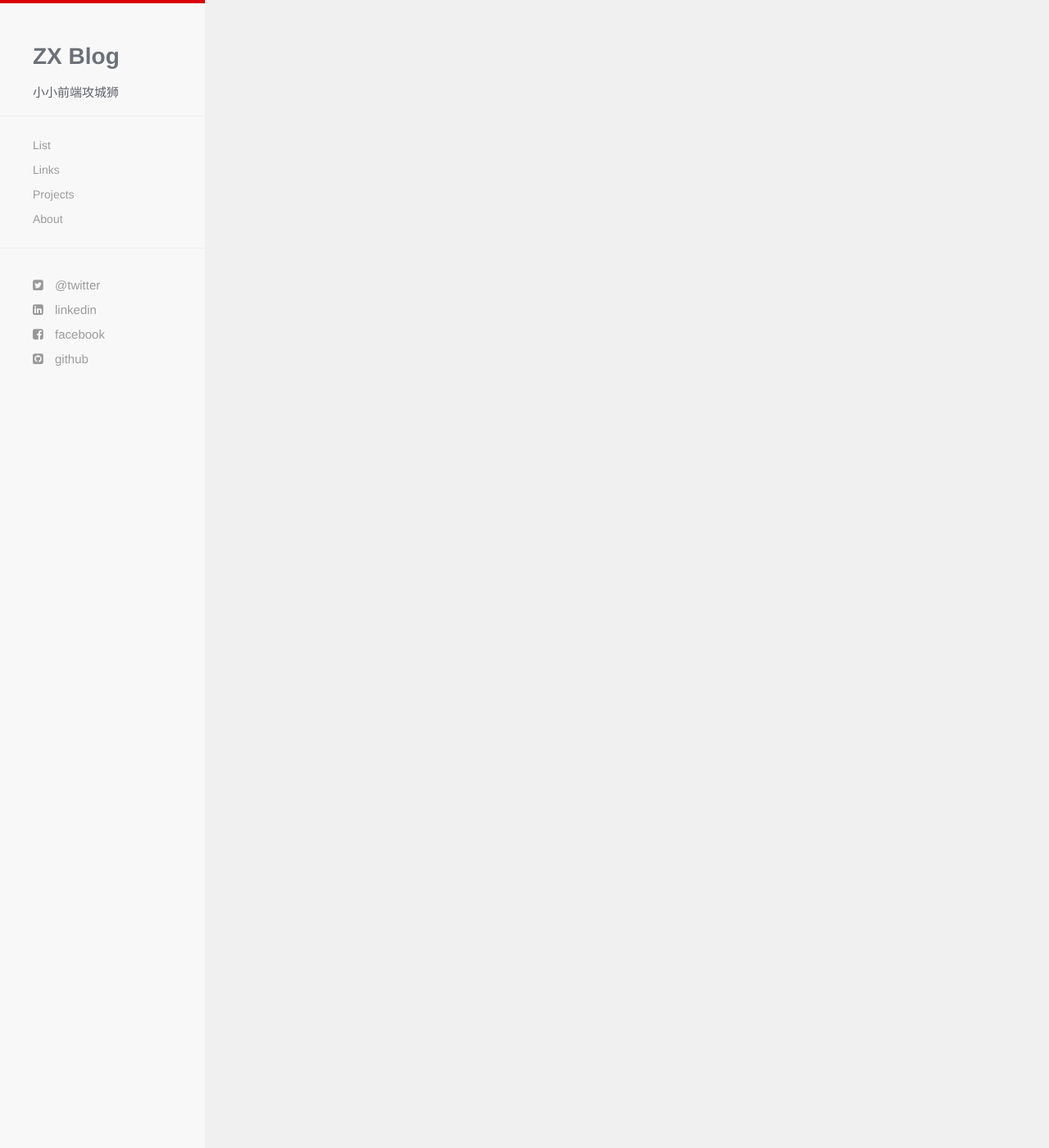
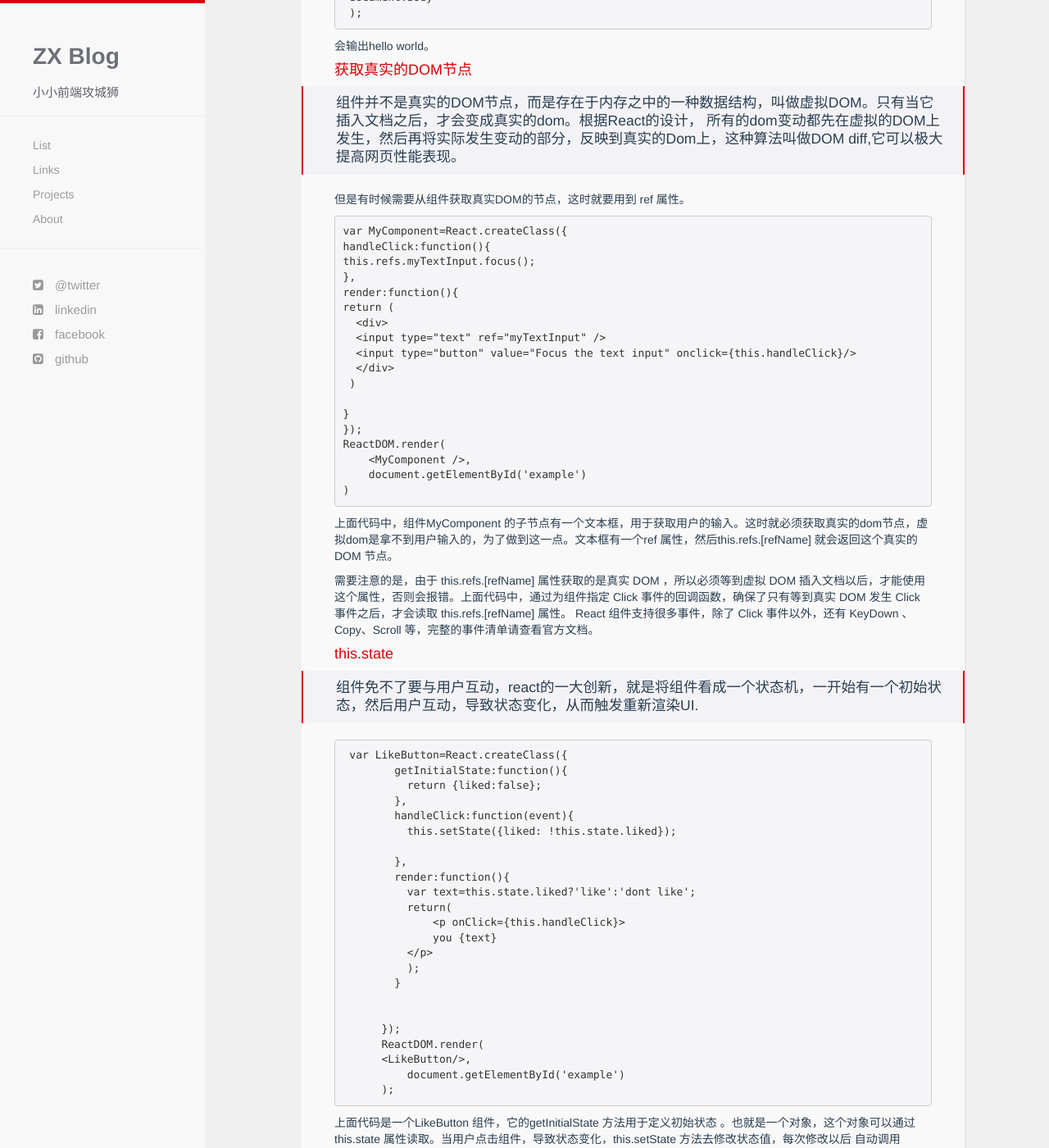
Before and after one commit to GITxiangzhang/GITxiangzhang.github.io, a Jekyll site: the page built from _posts/2016-1-2-react入门（2）.md, in a window 1280 px wide and 1400 px high, scrolled down 3460 px. Shown: the whole window at 82% size. Built offline with Jekyll 4.4.1, drawn with Linux system fonts in a browser that asks for light colours; nearby versions of some CDN libraries; Markdown is read by kramdown in place of the engine named in the settings; comment, search, counter and statistics services are not loaded; some of the changed text lies outside the part shown.

Commit message:
react 入门

```diff
--- a/_posts/2016-1-2-react入门（2）.md
+++ b/_posts/2016-1-2-react入门（2）.md
@@ -147,3 +147,128 @@ ReactDOM.render(
 document.body
 );
 {% endhighlight %}
+
+这样一来，title属性就通不过验证了。控制台会显示一行错误信息。
+
+{% highlight javascript %}
+Warning: Failed propType: Invalid prop `title` of type `number` supplied to `MyTitle`, expected `string`.
+{% endhighlight %}
+
+此外，getDefaultProps 方法可以用来设置组件属性的默认值。
+
+{% highlight javascript %}
+ var Title=React.createClass({
+ getDefaultProps: function(){
+ return {
+   title:'hello world'
+  };
+ },
+ render:function(){
+  return <h1>{this.props.title}</h1>
+  }
+ });
+ ReactDOM.render(
+ <Title/>,
+ document.body
+ );
+{% endhighlight %}
+
+会输出hello world。
+
+#### 获取真实的DOM节点
+>组件并不是真实的DOM节点，而是存在于内存之中的一种数据结构，叫做虚拟DOM。只有当它插入文档之后，才会变成真实的dom。根据React的设计，
+所有的dom变动都先在虚拟的DOM上发生，然后再将实际发生变动的部分，反映到真实的Dom上，这种算法叫做DOM diff,它可以极大提高网页性能表现。
+
+但是有时候需要从组件获取真实DOM的节点，这时就要用到 ref 属性。
+{% highlight javascript %}
+var MyComponent=React.createClass({
+handleClick:function(){
+this.refs.myTextInput.focus();
+},
+render:function(){
+return (
+  <div>
+  <input type="text" ref="myTextInput" />
+  <input type="button" value="Focus the text input" onclick={this.handleClick}/>
+  </div>
+ )
+
+}
+});
+ReactDOM.render(
+    <MyComponent />,
+    document.getElementById('example')
+)
+{% endhighlight %}
+
+上面代码中，组件MyComponent 的子节点有一个文本框，用于获取用户的输入。这时就必须获取真实的dom节点，虚拟dom是拿不到用户输入的，为了做到这一点。文本框有一个ref
+属性，然后this.refs.[refName] 就会返回这个真实的DOM 节点。
+
+需要注意的是，由于 this.refs.[refName] 属性获取的是真实 DOM ，所以必须等到虚拟 DOM 插入文档以后，才能使用这个属性，否则会报错。上面代码中，通过为组件指定 Click 事件的回调函数，确保了只有等到真实 DOM 发生 Click 事件之后，才会读取 this.refs.[refName] 属性。
+React 组件支持很多事件，除了 Click 事件以外，还有 KeyDown 、Copy、Scroll 等，完整的事件清单请查看官方文档。
+
+
+#### this.state
+>组件免不了要与用户互动，react的一大创新，就是将组件看成一个状态机，一开始有一个初始状态，然后用户互动，导致状态变化，从而触发重新渲染UI.
+
+{% highlight javascript %}
+ var LikeButton=React.createClass({
+        getInitialState:function(){
+          return {liked:false};
+        },
+        handleClick:function(event){
+          this.setState({liked: !this.state.liked});
+
+        },
+        render:function(){
+          var text=this.state.liked?'like':'dont like';
+          return(
+              <p onClick={this.handleClick}>
+              you {text}
+          </p>
+          );
+        }
+
+
+      });
+      ReactDOM.render(
+      <LikeButton/>,
+          document.getElementById('example')
+      );
+{% endhighlight %}
+
+上面代码是一个LikeButton 组件，它的getInitialState 方法用于定义初始状态 。也就是一个对象，这个对象可以通过this.state 属性读取。当用户点击组件，导致状态变化，this.setState 方法去修改状态值，每次修改以后
+自动调用 this.render 方法再次渲染组件。
+
+由于 this.props 和 this.state 都用于描述组件的特性，可能会产生混淆。一个简单的区分方法是，this.props 表示那些一旦定义，就不再改变的特性，而 this.state 是会随着用户互动而产生变化的特性。
+
+
+#### 表单
+用户在表单填入的内容，属于用户跟组件的互动，所以不能用 this.props 读取（查看 demo9 ）。
+
+{% highlight javascript %}
+var Input = React.createClass({
+        getInitialState:function(){
+          return {value:"hello"}
+        },
+        handleChange:function(e){
+          this.setState({value:e.target.value})
+        },
+        render:function(){
+          var value=this.state.value;
+          return(
+              <div>
+              <input value={value} onChange={this.handleChange} type="text" />
+              <p>{value}</p>
+              </div>
+
+          );
+        }
+      });
+      ReactDOM.render(
+      <Input />,
+          document.getElementById('example')
+
+      );
+{% endhighlight %}
+上面代码中，文本输入框的值，不能用 this.props.value 读取，而要定义一个 onChange 事件的回调函数，通过 event.target.value 读取用户输入的值。textarea 元素、select元素、radio元素都属于这种情况，更多介绍请参考官方文档。
```
